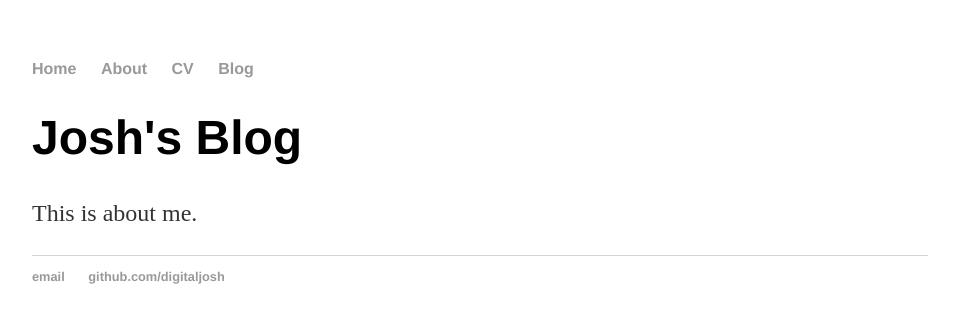
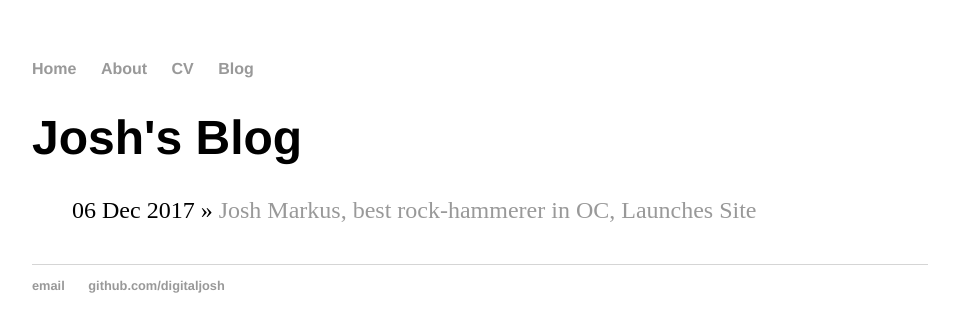
Before and after one commit to digitaljosh/digitaljosh.github.io, a Jekyll site: the page built from about/index.html, in a window 1280 px wide. Shown: the top 332 px of the page, without its empty margins (160-1119 px from the left). Built offline with Jekyll 4.4.1, drawn with Linux system fonts in a browser that asks for light colours.

Commit message:
Update index.html

```diff
--- a/about/index.html
+++ b/about/index.html
@@ -3,5 +3,9 @@ layout: default
 title: Josh's Blog
 ---
 	<h1>{{ page.title }}</h1>
+	<ul class="posts">
 
-  <p>This is about me.</p>
+	  {% for post in site.posts %}
+	    <li><span>{{ post.date | date_to_string }}</span> » <a href="{{ post.url }}" title="{{ post.title }}">{{ post.title }}</a></li>
+	  {% endfor %}
+	</ul>
```
